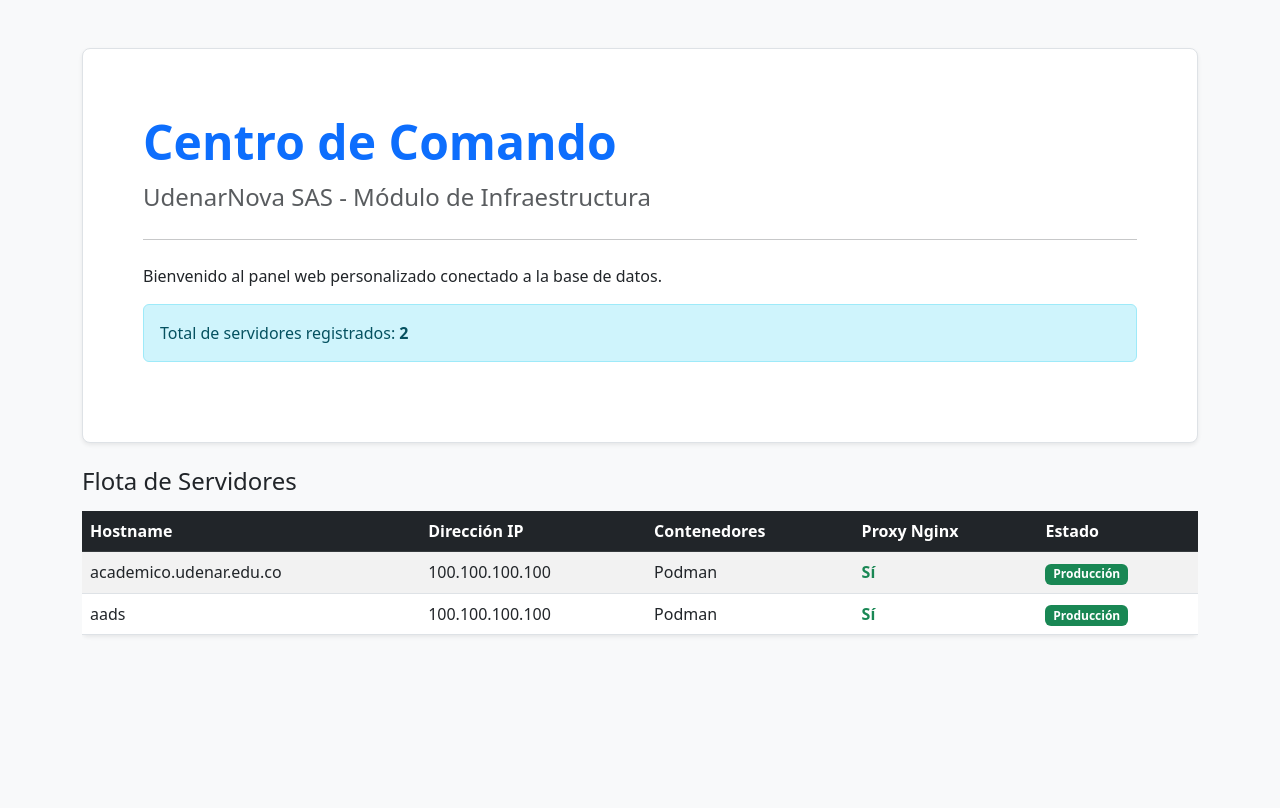
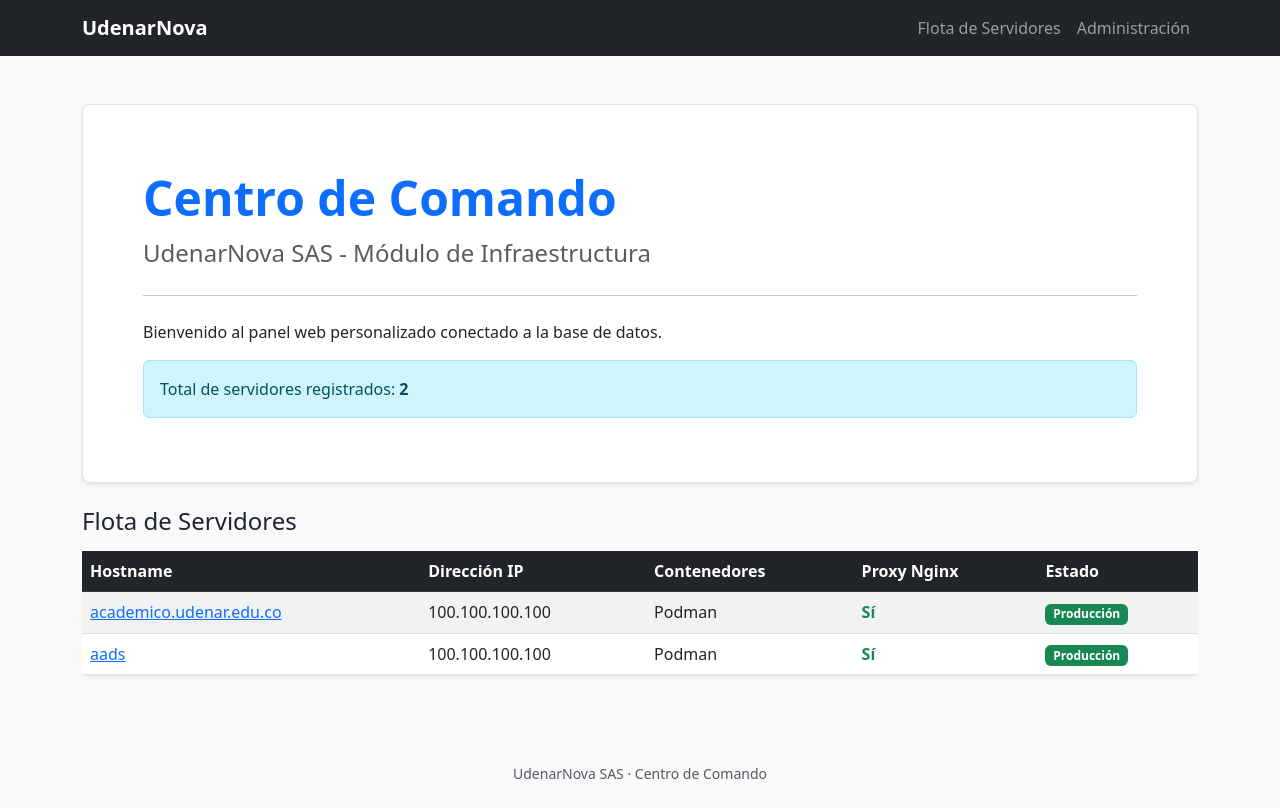
Before and after one commit to Syxsexe/DesarrolloWeb, a Django app: page / in a window 1280 px wide. Before the commit the page ends 636 px from the top, so only its background shows below. Run offline with Django 5.2, Linux system fonts and the light colour scheme; data comes from the database, SQL or seed files in the repository.

Commit message:
feat: detalles servidores

```diff
--- /dev/null
+++ b/Django/infraestructura/templates/infraestructura/base.html
@@ -0,0 +1,62 @@
+{% load static %}
+<!DOCTYPE html>
+<html lang="es">
+<head>
+    <meta charset="UTF-8">
+    <meta name="viewport" content="width=device-width, initial-scale=1.0">
+    <title>{% block title %}Centro de Comando - UdenarNova{% endblock %}</title>
+    <link href="https://cdn.jsdelivr.net/npm/bootstrap@5.3.0/dist/css/bootstrap.min.css" rel="stylesheet">
+    {% block extra_css %}{% endblock %}
+</head>
+<body class="bg-light">
+
+    {% block navbar %}
+    <nav class="navbar navbar-expand-lg navbar-dark bg-dark">
+        <div class="container">
+            <a class="navbar-brand fw-bold" href="{% url 'HomeServers' %}">UdenarNova</a>
+            <button class="navbar-toggler" type="button" data-bs-toggle="collapse"
+                    data-bs-target="#navPrincipal" aria-controls="navPrincipal"
+                    aria-expanded="false" aria-label="Alternar navegación">
+                <span class="navbar-toggler-icon"></span>
+            </button>
+            <div class="collapse navbar-collapse" id="navPrincipal">
+                <ul class="navbar-nav ms-auto">
+                    <li class="nav-item">
+                        <a class="nav-link" href="{% url 'HomeServers' %}">Flota de Servidores</a>
+                    </li>
+                    <li class="nav-item">
+                        <a class="nav-link" href="/admin/">Administración</a>
+                    </li>
+                </ul>
+            </div>
+        </div>
+    </nav>
+    {% endblock %}
+
+    <div class="container mt-5">
+
+        {% block encabezado %}
+        <div class="p-5 mb-4 bg-white rounded-3 shadow-sm border">
+            <div class="container-fluid py-3">
+                <h1 class="display-5 fw-bold text-primary">{% block encabezado_titulo %}Centro de Comando{% endblock %}</h1>
+                <p class="col-md-8 fs-4 text-muted">{% block encabezado_subtitulo %}UdenarNova SAS - Módulo de Infraestructura{% endblock %}</p>
+                <hr class="my-4">
+                {% block encabezado_cuerpo %}{% endblock %}
+            </div>
+        </div>
+        {% endblock %}
+
+        {% block contenido %}{% endblock %}
+
+    </div>
+
+    {% block footer %}
+    <footer class="container text-center text-muted py-4 small">
+        UdenarNova SAS &middot; Centro de Comando
+    </footer>
+    {% endblock %}
+
+    <script src="https://cdn.jsdelivr.net/npm/bootstrap@5.3.0/dist/js/bootstrap.bundle.min.js"></script>
+    {% block extra_js %}{% endblock %}
+</body>
+</html>
--- a/Django/infraestructura/templates/infraestructura/index.html
+++ b/Django/infraestructura/templates/infraestructura/index.html
@@ -1,25 +1,15 @@
-<!DOCTYPE html>
-<html lang="es">
-<head>
-    <meta charset="UTF-8">
-    <meta name="viewport" content="width=device-width, initial-scale=1.0">
-    <title>Centro de Comando - UdenarNova</title>
-    <link href="https://cdn.jsdelivr.net/npm/bootstrap@5.3.0/dist/css/bootstrap.min.css" rel="stylesheet">
-</head>
-<body class="bg-light">
-    <div class="container mt-5">
-        <div class="p-5 mb-4 bg-white rounded-3 shadow-sm border">
-            <div class="container-fluid py-3">
-                <h1 class="display-5 fw-bold text-primary">Centro de Comando</h1>
-                <p class="col-md-8 fs-4 text-muted">UdenarNova SAS - Módulo de Infraestructura</p>
-                <hr class="my-4">
+{% extends "infraestructura/base.html" %}
+
+{% block title %}Flota de Servidores - UdenarNova{% endblock %}
+
+{% block encabezado_cuerpo %}
     <p>Bienvenido al panel web personalizado conectado a la base de datos.</p>
-                <div class="alert alert-info" role="alert">
+    <div class="alert alert-info mb-0" role="alert">
         Total de servidores registrados: <strong>{{ servidores.count }}</strong>
     </div>
-            </div>
-        </div>
+{% endblock %}
 
+{% block contenido %}
 <h2 class="h4 mb-3">Flota de Servidores</h2>
 <div class="table-responsive mb-5">
     <table class="table table-striped table-hover bg-white shadow-sm rounded align-middle">
@@ -35,7 +25,7 @@
         <tbody>
             {% for nodo in servidores %}
             <tr>
-                        <td>{{ nodo.nombre_host }}</td>
+                <td><a href="{% url 'DetalleServidor' nodo.pk %}">{{ nodo.nombre_host }}</a></td>
                 <td>{{ nodo.direccion_ip }}</td>
                 <td>{{ nodo.get_motor_contenedores_display }}</td>
                 <td>
@@ -61,6 +51,4 @@
         </tbody>
     </table>
 </div>
-    </div>
-</body>
-</html>
+{% endblock %}
```
Also changed, not shown: Django/infraestructura/templates/infraestructura/detalle.html (added, +88 -0 lines). Lines whose indentation alone changed are shown as unchanged.
